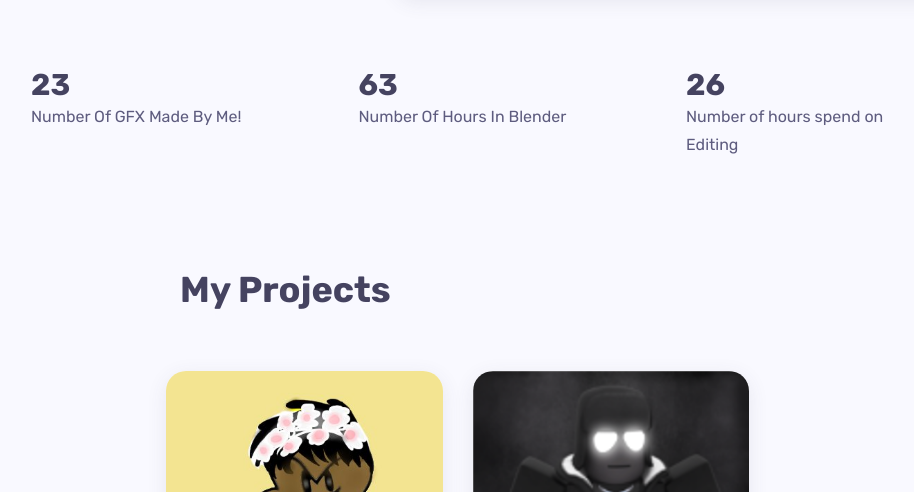
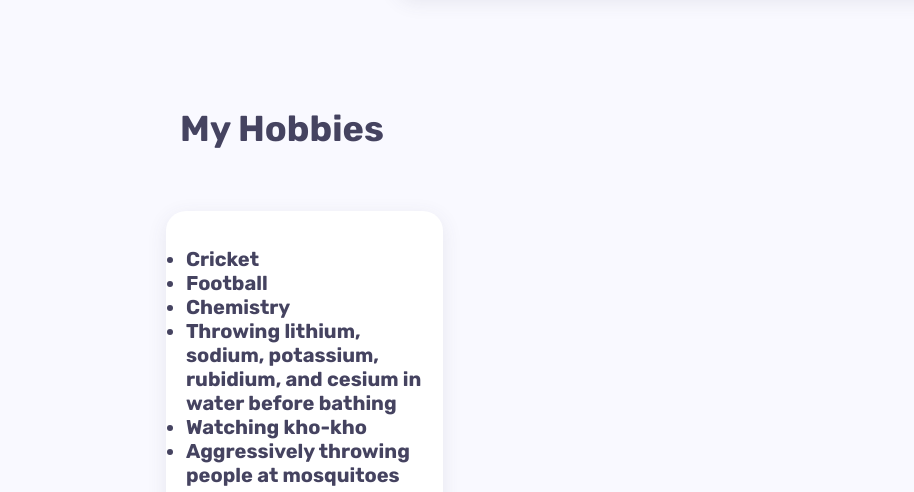
Before and after one commit to ZodiaxOp/AndreasTheIdiot, a plain HTML site: page index.html in a window 1280 px wide. Shown: the part 1418-1910 px from the top of the page, without its empty margins (29-943 px from the left). Drawn offline with Linux system fonts and the light colour scheme; files that its build step writes are made by us from their sources; files whose address does not match are found by name.

Commit message:
Update index.html

```diff
--- a/index.html
+++ b/index.html
@@ -201,54 +201,9 @@
 				</div>
 
 			</div>
-			<!-- row end -->
-
-			<div class="spacer" data-height="70" style="height: 70px;"></div>
-
-			<div class="row">
 
 				<div class="col-md-3 col-sm-6">
 					<!-- fact item -->
-					<div class="fact-item">
-						<div class="details">
-							<h3 class="mb-0 mt-0 number"><em class="count">23</em></h3>
-							<p class="mb-0">Number Of GFX Made By Me!</p>
-						</div>
-					</div>
-					<div class="spacer d-md-none d-lg-none" data-height="30" style="height: 30px;"></div>
-				</div>
-
-				<div class="col-md-3 col-sm-6">
-					<!-- fact item -->
-					<div class="fact-item">
-						<div class="details">
-							<h3 class="mb-0 mt-0 number"><em class="count">63</em></h3>
-							<p class="mb-0">Number Of Hours In Blender</p>
-						</div>
-					</div>
-					<div class="spacer d-md-none d-lg-none" data-height="30" style="height: 30px;"></div>
-				</div>
-
-				<div class="col-md-3 col-sm-6">
-					<!-- fact item -->
-					<div class="fact-item">
-						<div class="details">
-							<h3 class="mb-0 mt-0 number"><em class="count">26</em></h3>
-							<p class="mb-0">Number of hours spend on Editing</p>
-						</div>
-					</div>
-					<div class="spacer d-md-none d-lg-none" data-height="30" style="height: 30px;"></div>
-				</div>
-
-				<div class="col-md-3 col-sm-6">
-					<!-- fact item -->
-									</div>
-				</div>
-
-			</div>
-
-		</div>
-
 	</section>
 
   <!-- section projects -->
@@ -257,7 +212,7 @@
     <div class="container">
 
       <!-- section title -->
-      <h2 class="section-title wow fadeInUp" style="visibility: visible; animation-name: fadeInUp;">My Projects</h2>
+      <h2 class="section-title wow fadeInUp" style="visibility: visible; animation-name: fadeInUp;">My Hobbies</h2>
 
       <div class="spacer" data-height="60" style="height: 60px;"></div>
 
@@ -267,31 +222,24 @@
         <div class="col-md-4">
           <div class="blog-item rounded bg-white shadow-dark wow fadeIn" data-wow-delay="200ms" style="visibility: visible; animation-delay: 200ms; animation-name: fadeIn;">
             <div class="thumb">
-              <a href="https://twitter.com/RobloxVigilante">
-                <img src="i.jpg" alt="blog-title">
-              </a>
+
             </div>
             <div class="details">
               <h4 class="my-0 title">
-              	<a href="https://twitter.com/RobloxVigilante">Twitter Acc</a>
+              	<p>        <ul>
+            <li>Cricket</li>
+            <li>Football</li>
+            <li>Chemistry</li>
+            <li>Throwing lithium, sodium, potassium, rubidium, and cesium in water before bathing</li>
+            <li>Watching kho-kho</li>
+            <li>Aggressively throwing people at mosquitoes</li>
+        </ul>
+</p>
               </h4>
             </div>
           </div>
         </div>
-		<div class="col-md-4">
-			<div class="blog-item rounded bg-white shadow-dark wow fadeIn" data-wow-delay="200ms" style="visibility: visible; animation-delay: 200ms; animation-name: fadeIn;">
-			  <div class="thumb">
-				<a href="https://web.roblox.com/groups/12438346/Andreas-Community#!/about">
-				  <img src="a.png" alt="blog-title">
-				</a>
-			  </div>
-			  <div class="details">
-				<h4 class="my-0 title">
-					<a href="https://web.roblox.com/groups/12438346/Andreas-Community#!/about">Roblox Group</a>
-				</h4>
-			  </div>
-			</div>
-		  </div>
+
         <!-- end project item -->
 
       </div>
```
